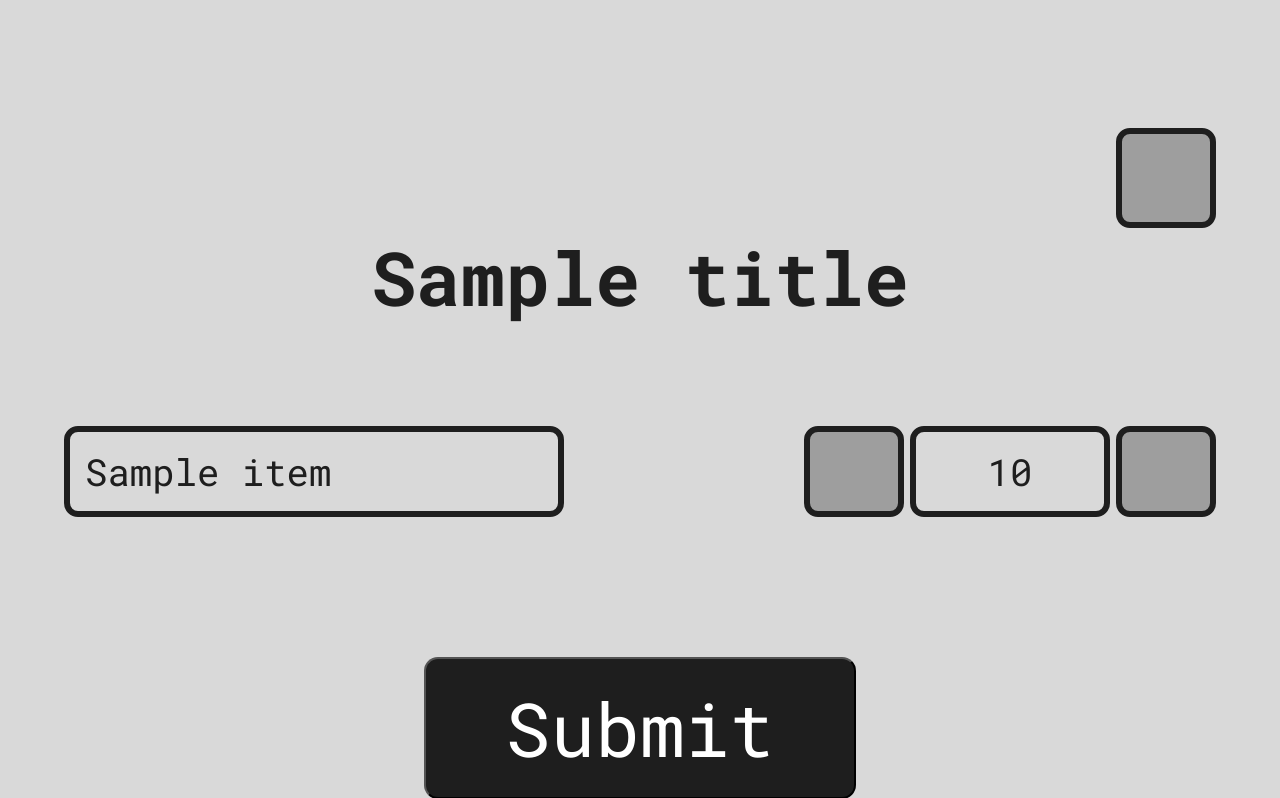
After one commit to gPlorovg/WaiterLearningProgram, a Flask app: template templates/match_volume.html in a window 1280 px wide. The commit adds this page. Shown: the top 798 px of the page. Run offline with Flask 3, Linux system fonts and the light colour scheme; the template is opened without the code that fills it: most values are stand-ins (such as "Sample title", 1, 10 or a date in 2020); grey boxes are pictures that could not be loaded.

Commit message:
add match volume

```diff
--- a/app.py
+++ b/app.py
@@ -113,15 +113,20 @@ def guess_ingredients():
 @app.get("/bar/match_price")
 @app.get("/cocktails/match_price")
 @app.get("/menu/match_price")
-def match_price():
+@app.get("/bar/match_volume")
+@app.get("/cocktails/match_volume")
+@app.get("/menu/match_volume")
+def match_quiz():
     section = request.path.split("/")[1]
-    state, data = games.match_quiz(section, "price", 4)
+    type_ = request.path.split("_")[1]
+    state, data = games.match_quiz(section, type_, 4)
     names = list(map(lambda x: x["name"], data))
-    prices = list(map(lambda x: x["price"], data))
-    shuffle(prices)
-    items = {names[i]: prices[i] for i in range(len(names))}
+    qualities = list(map(lambda x: x[type_], data))
+    shuffle(qualities)
+    items = {names[i]: qualities[i] for i in range(len(names))}
+    template_name = "match_" + type_ + ".html"
     if state == "Success":
-        return render_template("match_price.html", title="match_price", items=items, true_ans=data)
+        return render_template(template_name, title="match_" + type_, items=items, true_ans=data, type=type_)
     else:
         return make_response(500, state)
 
--- a/static/match_price.js
+++ b/static/match_quiz.js
@@ -21,7 +21,8 @@ for (const b of document.querySelectorAll(".up")) {
     b.addEventListener("click", move_up);
 }
 
-const rows = document.querySelectorAll(".match_row")
+const rows = document.querySelectorAll(".match_row");
+const type = window.localStorage["type"];
 
 function retry() {
     sub_btn.style.display = "block";
@@ -61,14 +62,21 @@ function submit() {
     const names_rows = {};
 
     for (const r of rows) {
-        resp[r.children[0].textContent] = parseInt(r.children[1].children[1].textContent.slice(0,-1));
+        if (type === "price") {
+            resp[r.children[0].textContent] = parseInt(r.children[1].children[1].textContent.slice(0,-1));
+        } else {
+            resp[r.children[0].textContent] = parseInt(r.children[1].children[1].textContent);
+        }
         names_rows[r.children[0].textContent] = r;
     }
 
     const true_ans = JSON.parse(window.localStorage["true_ans"]);
     for (const i in true_ans) {
         const name = true_ans[i]["name"];
-        if (resp[name] === true_ans[i]["price"]) {
+        console.log(true_ans[i][type]);
+        console.log(resp[name]);
+        console.log(resp[name] === true_ans[i][type]);
+        if (resp[name] === true_ans[i][type]) {
             names_rows[name].children[0].style["borderColor"] = "#27A713";
             names_rows[name].children[1].children[1].style["borderColor"] = "#27A713";
         } else {
--- a/templates/match_price.html
+++ b/templates/match_price.html
@@ -16,7 +16,8 @@
 {% block scripts %}
 <script>
     const true_ans_js = {{ true_ans|tojson }};
+    window.localStorage.setItem("type", "{{ type }}");
     window.localStorage.setItem("true_ans", JSON.stringify(true_ans_js));
 </script>
-<script src="../static/match_price.js"></script>
+<script src="../static/match_quiz.js"></script>
 {% endblock %}
--- /dev/null
+++ b/templates/match_volume.html
@@ -0,0 +1,15 @@
+{% extends "match_price.html" %}
+{% block content %}
+<div class="match_container">
+    {% for name, volume in items.items()%}
+        <div class="match_row" id="{{ loop.index - 1 }}">
+            <label class="block">{{ name }}</label>
+            <div class="movable">
+                <button class="switch down"></button>
+                <label class="block adoptive">{{ volume }}</label>
+                <button class="switch up"></button>
+            </div>
+        </div>
+    {% endfor %}
+</div>
+{% endblock %}
```
